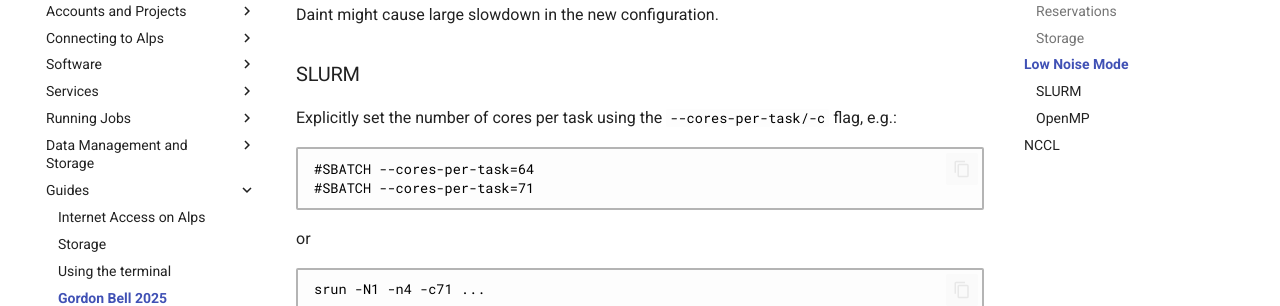
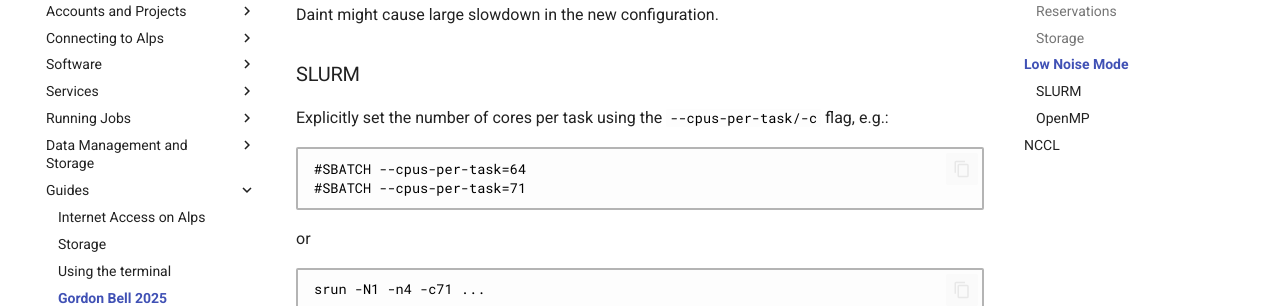
Before and after one commit to nickjbrowning/cscs-docs, an MkDocs documentation site: the page built from docs/guides/gb2025.md, in a window 1280 px wide and 900 px high, scrolled down 1549 px. Shown: the part 151-457 px from the top of the window. Built offline with MkDocs 1.6.1 and Material for MkDocs 9.7.7, drawn with Linux system fonts in a browser that asks for light colours; comment, search, counter and statistics services are not loaded.

Commit message:
Fix gb Slurm typo (#68)

````diff
--- a/docs/guides/gb2025.md
+++ b/docs/guides/gb2025.md
@@ -55,10 +55,10 @@ One consequence of this change is that thread affinity and OpenMP settings that
 
 ### SLURM
 
-Explicitly set the number of cores per task using the `--cores-per-task/-c` flag, e.g.:
+Explicitly set the number of cores per task using the `--cpus-per-task/-c` flag, e.g.:
 ```
-#SBATCH --cores-per-task=64
-#SBATCH --cores-per-task=71
+#SBATCH --cpus-per-task=64
+#SBATCH --cpus-per-task=71
 ```
 or
 ```
````
